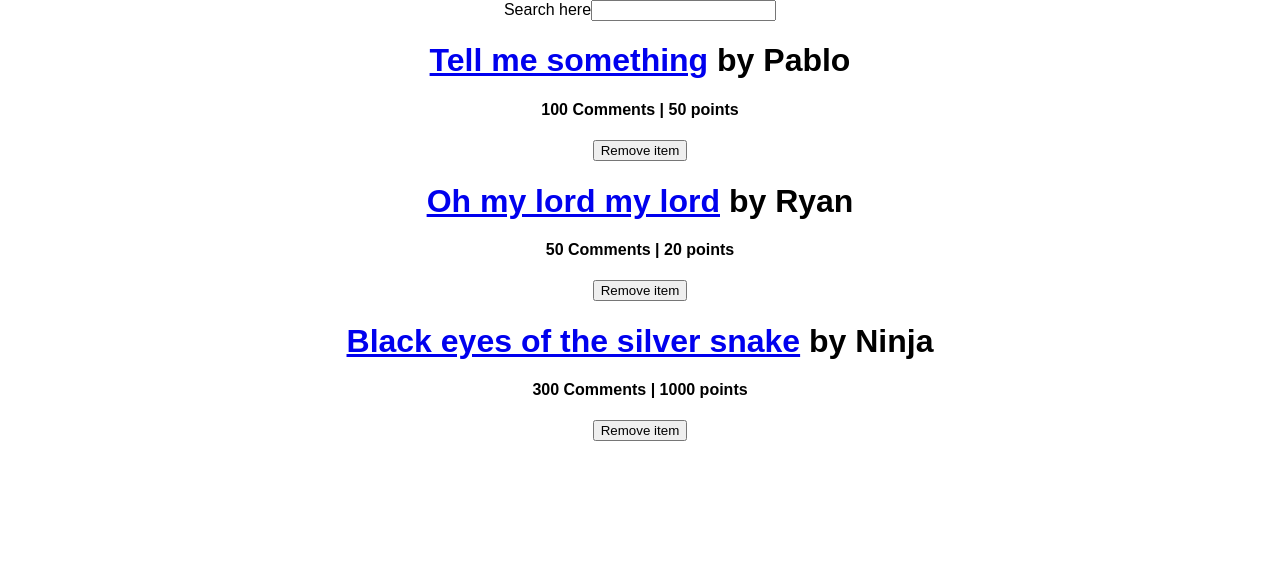
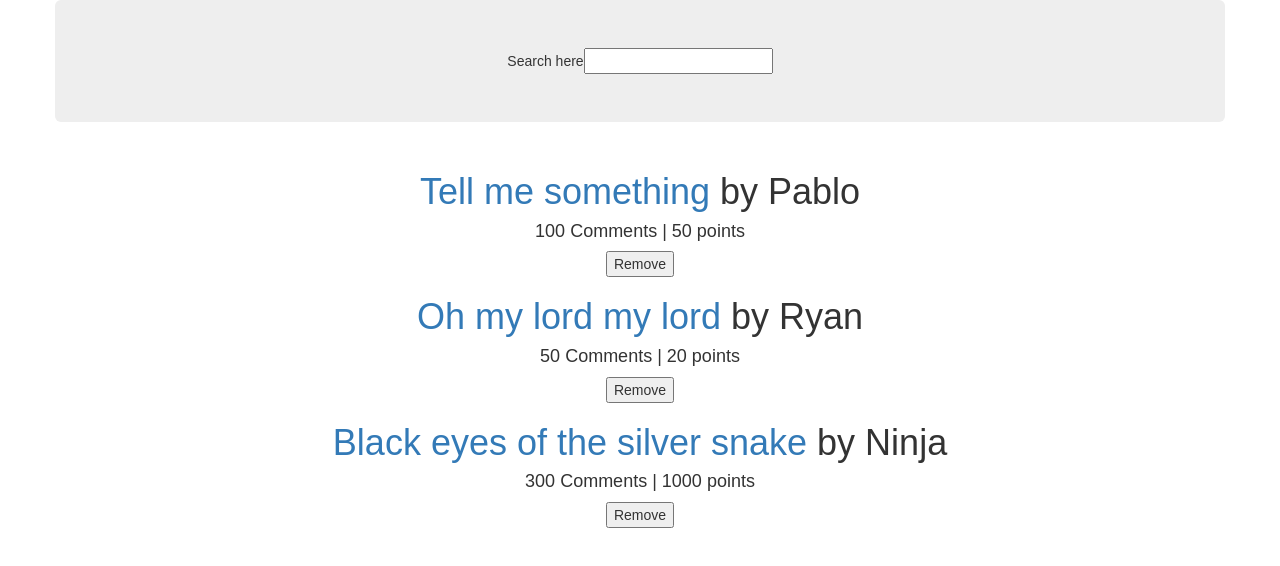
Before and after one commit to pablosjv/news-app, a React (Create React App) app: page / in a window 1280 px wide. Shown: the top 566 px of the page. Built offline with nearby package versions, Linux system fonts and the light colour scheme.

Commit message:
React Bootstrap included

```diff
--- a/package.json
+++ b/package.json
@@ -7,6 +7,7 @@
     "lint-staged": "^4.3.0",
     "prettier": "^1.8.2",
     "react": "^16.1.0",
+    "react-bootstrap": "^0.31.5",
     "react-dom": "^16.1.0",
     "react-scripts": "1.0.17"
   },
--- a/public/index.html
+++ b/public/index.html
@@ -10,6 +10,7 @@
     -->
     <link rel="manifest" href="%PUBLIC_URL%/manifest.json">
     <link rel="shortcut icon" href="%PUBLIC_URL%/favicon.ico">
+    <link rel="stylesheet" href="https://maxcdn.bootstrapcdn.com/bootstrap/latest/css/bootstrap.min.css">
     <!--
       Notice the use of %PUBLIC_URL% in the tags above.
       It will be replaced with the URL of the `public` folder during the build.
--- a/src/App.js
+++ b/src/App.js
@@ -1,6 +1,7 @@
 import React, { Component } from 'react';
 import logo from './logo.svg';
 import './App.css';
+import { Grid, Row } from 'react-bootstrap';
 
 const data = [
   {
@@ -63,9 +64,15 @@ class App extends Component {
 
     return (
       <div className="App">
-        <Search onChange={this.searchValue} value={searchTerm}>
-            Search here
-        </Search>
+        <Grid>
+          <Row>
+            <div className="jumbotron">
+              <Search onChange={this.searchValue} value={searchTerm}>
+                Search here
+              </Search>
+            </div>
+          </Row>
+        </Grid>
 
         <Table
           data={data}
@@ -77,12 +84,45 @@ class App extends Component {
   }
 }
 
+// STATELESS COMPONENTS AS ANONYMOUS FUNCTIONS
+// const Search = ({ onChange, value, children }) => {
+//   <form>
+//     {children}
+//     <input type="text" onChange={onChange} value={value} />
+//   </form>
+// };
+// const Table = ({ data, searchTerm, removeItem }) => {
+//   <div>
+//     {data.filter(isSearched(searchTerm)).map(item => (
+//       <div key={item.objectID}>
+//         <h1>
+//           {' '}
+//           <a href={item.url}>{item.title}</a> by {item.author}
+//         </h1>
+//         <h4>
+//           {item.num_comments} Comments | {item.points} points
+//         </h4>
+//         <Button type="button" onClick={() => removeItem(item.objectID)}>
+//           Remove
+//         </Button>
+//       </div>
+//     ))}
+//   </div>
+// };
+
+const Button = ({ type, onClick, children }) => (
+  <button type={type} onClick={onClick}>
+    {children}
+  </button>
+);
+
+// CLASS VERSION OF THE COMPONETS
 class Search extends Component {
   // constructor() {}
   render() {
     return (
       <form>
-          {this.props.children}
+        {this.props.children}
         <input
           type="text"
           onChange={this.props.onChange}
@@ -92,10 +132,9 @@ class Search extends Component {
     );
   }
 }
-
 class Table extends Component {
   render() {
-    const { data, searchTerm, removeItem } = this.props;
+    const {data, searchTerm, removeItem} = this.props;
     return (
       <div>
         {data.filter(isSearched(searchTerm)).map(item => (
@@ -107,14 +146,25 @@ class Table extends Component {
             <h4>
               {item.num_comments} Comments | {item.points} points
             </h4>
-            <button type="button" onClick={() => removeItem(item.objectID)}>
-              Remove item
-            </button>
+            <Button type="button" onClick={() => removeItem(item.objectID)}>
+              Remove
+            </Button>
           </div>
         ))}
       </div>
     );
   }
 }
+// class Button extends Component {
+//   render() {
+//     const { type, onClick, children } = this.props;
+//     return (
+//       <button type={type} onClick={onClick}>
+//         {children}
+//       </button>
+//     );
+//   }
+// }
+
 
 export default App;
```
Also changed, not shown: 1 other file (tests, documents, lock files or other folders).
